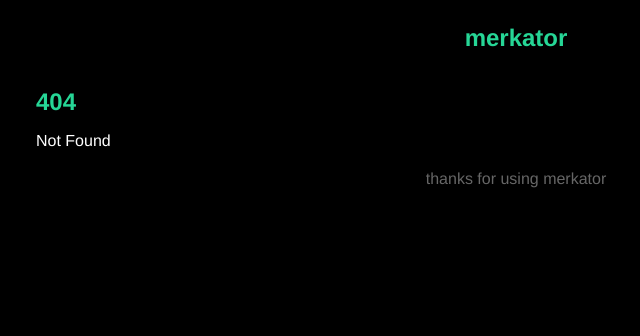
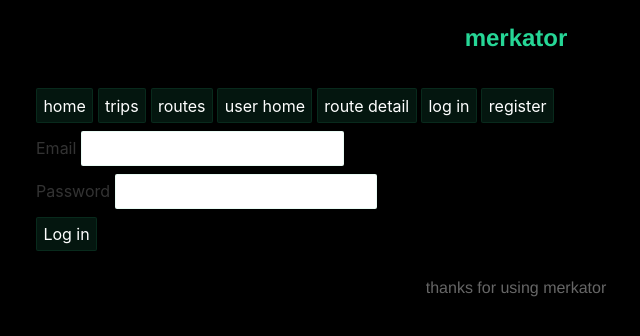
Before and after one commit to andrewwildgoose/merkator-frontend-sveltekit, a SvelteKit app: page /auth/login in a window 1280 px wide. Before the commit this address had no page. Shown: the top 336 px of the page, without its empty margins (124-764 px from the left). Built offline with nearby package versions, Linux system fonts and the light colour scheme.

Commit message:
Adding auth routes for backend api. form data not sending correct JSON format.

```diff
--- /dev/null
+++ b/src/lib/navBar.svelte
@@ -0,0 +1,10 @@
+<div class="navBar">
+    <button><a href="/">home</a></button>
+    <button><a href="/trip_list">trips</a></button>
+    <button><a href="/route_list">routes</a></button>
+    <button><a href="/user">user home</a></button>
+    <button><a href="/route_detail">route detail</a></button>
+    <button><a href="/auth/login">log in</a></button>
+    <button><a href="/auth/register">register</a></button>
+
+</div>
--- /dev/null
+++ b/src/routes/auth/login/+page.svelte
@@ -0,0 +1,26 @@
+<script>
+
+    import NavBar from "../../../lib/navBar.svelte";
+
+    /** @type {import('./$types').Actions} */
+    export const actions = {
+        default: async (event) => {
+        // TODO log the user in
+        }
+    };
+</script>
+
+<div>
+    <NavBar />
+</div>
+<form method="POST">
+    <label>
+        Email
+        <input name="email" type="email">
+    </label>
+    <label>
+        Password
+        <input name="password" type="password">
+    </label>
+    <button>Log in</button>
+</form>
--- a/src/routes/route_detail/+page.svelte
+++ b/src/routes/route_detail/+page.svelte
@@ -1,4 +1,6 @@
 <script>
+    import NavBar from "../../lib/navBar.svelte";
+
     let routeDetail;
 
     async function fetchRoute() {
@@ -13,6 +15,7 @@
 </script>
 
 <div class="route_detail" on:load={fetchRoute()}>
+    <NavBar />
     {#if routeDetail}
     <p>
         Route Name: {routeDetail.metadata.name}<br>
--- a/src/routes/user/[userID]/route_detail/[routeID]/+page.svelte
+++ b/src/routes/user/[userID]/route_detail/[routeID]/+page.svelte
@@ -1,10 +1,13 @@
 <script>
+
+    import NavBar from "../lib/navBar.svelte";
 
     let userID;
     let routeID;
     let routeDetail;
 
     async function fetchRoute() {
+        console.log(`http://localhost:3000/merkator/user/${userID}/route_gpx_string/${routeID}`)
         const response = await fetch(`http://localhost:3000/merkator/user/${userID}/route_gpx_string/${routeID}`);
         console.log("response: ", response);
         const responseData = await response.json();
@@ -15,6 +18,8 @@
 </script>
 
 <div class="route_detail" on:load={fetchRoute()}>
+    <NavBar />
+
     {#if routeDetail}
     <p>
         Route Name: {routeDetail.metadata.name}<br>
```
Also changed, not shown: src/routes/+page.svelte (+2 -5 lines), src/routes/route_list/+page.svelte (+2 -7 lines), src/routes/trip_list/+page.svelte (+2 -5 lines), src/routes/user/[userID]/+page.svelte (added, +39 -0 lines), src/lib/routesList.svelte (line endings or trailing spaces).
